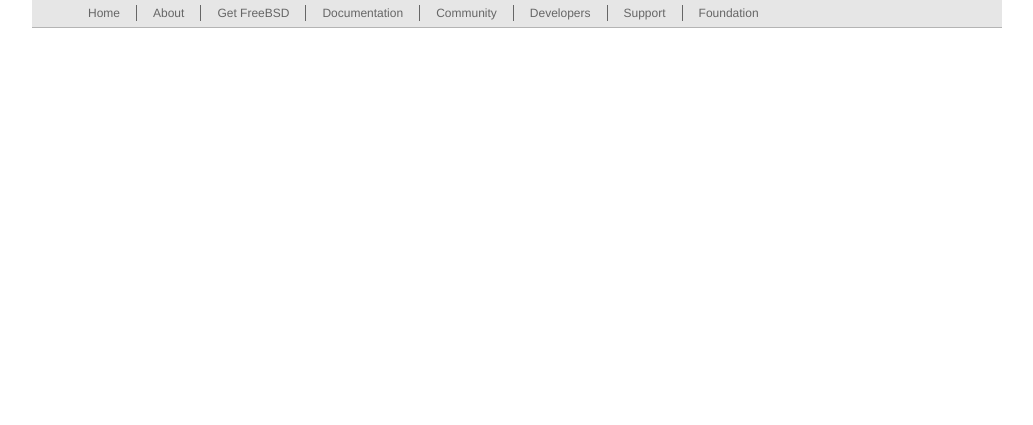
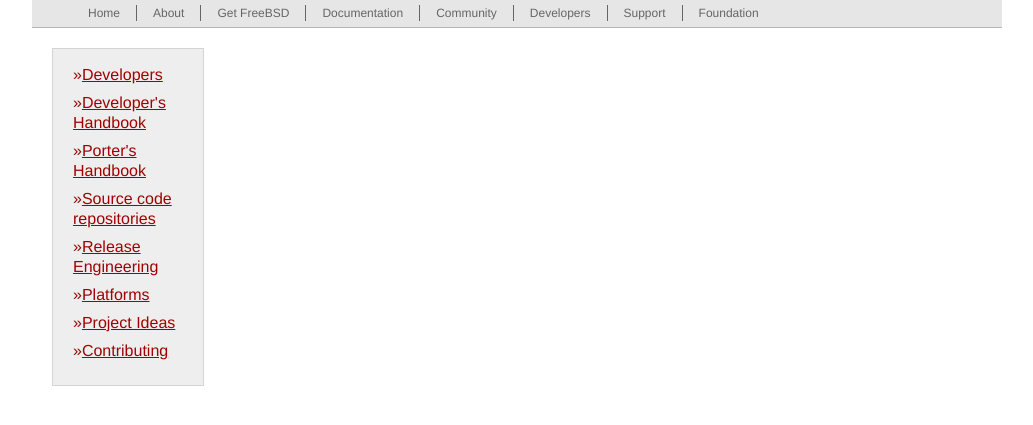
Before and after one commit to Hollyw00d/codingDojoSmallProjects, a PHP site: page / in a window 1280 px wide. Shown: the part 75-500 px from the top of the page, without its empty margins (123-1156 px from the left). Run offline with PHP 8.4, Linux system fonts and the light colour scheme.

Commit message:
sidebar done

```diff
--- a/cs10_css-and-css3/assignment_freebsd/css/styles.css
+++ b/cs10_css-and-css3/assignment_freebsd/css/styles.css
@@ -538,3 +538,43 @@ img {
     color: #666;
     text-decoration: underline;
 }
+
+
+/****** Content ******/
+#content {
+    display: block;
+    min-height: 300px;
+    width: auto;
+}
+
+#sidebar {
+    background: #eee;
+    display: block;
+    width: 150px;
+    min-height: 100px;
+    border: 1px solid #d4d4d4;
+    margin: 20px;
+    color: #a20000;
+}
+
+#sidebar ul {
+    list-style: none;
+}
+
+#sidebar li {
+    margin: 0 0 0 -20px;
+    line-height: 20px;
+    padding-bottom: 8px;
+}
+
+#sidebar li:before {
+    content: "\00BB";
+}
+
+#sidebar a:link, #sidebar a:visited {
+    color: #a20000;
+}
+
+#sidebar a:hover, #sidebar a:active {
+    text-decoration: none;
+}
--- a/cs10_css-and-css3/assignment_freebsd/index.html
+++ b/cs10_css-and-css3/assignment_freebsd/index.html
@@ -46,8 +46,18 @@
 
     <div id="content">
 
-
-
+        <div id="sidebar">
+            <ul>
+                <li><a href="#">Developers</a></li>
+                <li><a href="#">Developer's Handbook</a></li>
+                <li><a href="#">Porter's Handbook</a></li>
+                <li><a href="#">Source code repositories</a></li>
+                <li><a href="#">Release Engineering</a></li>
+                <li><a href="#">Platforms</a></li>
+                <li><a href="#">Project Ideas</a></li>
+                <li><a href="#">Contributing</a></li>
+            </ul>
+        </div>
 
     </div>
 
```
